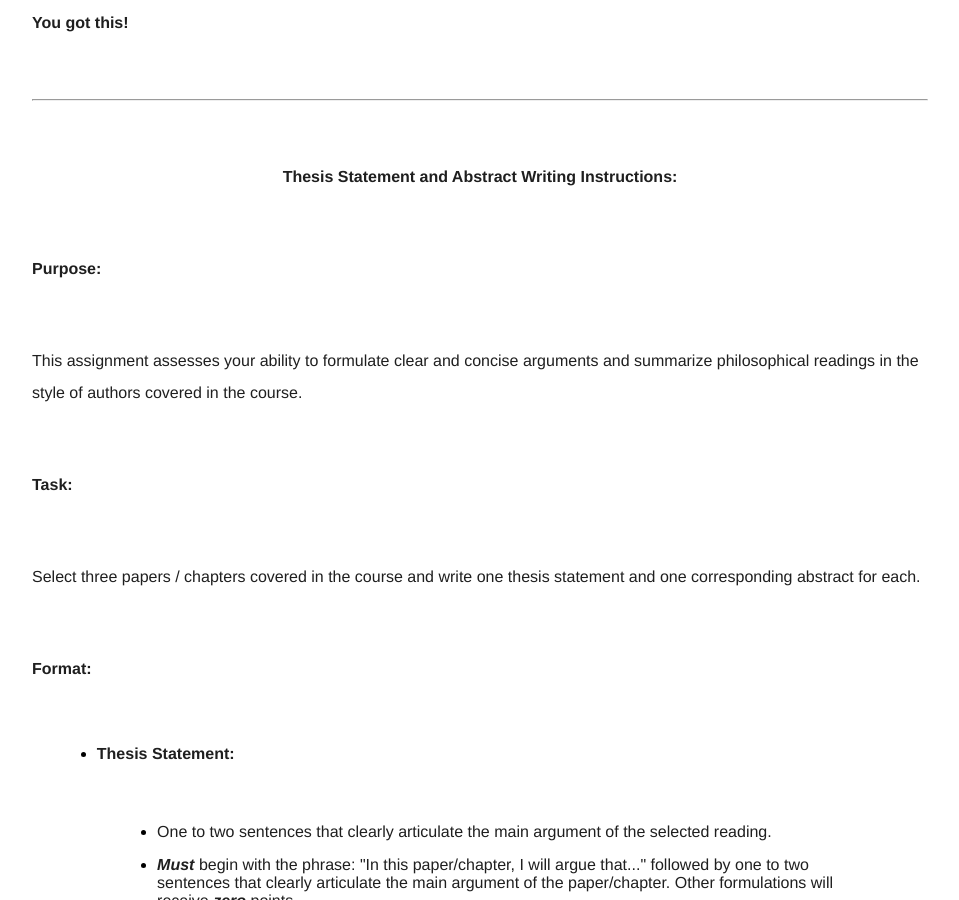
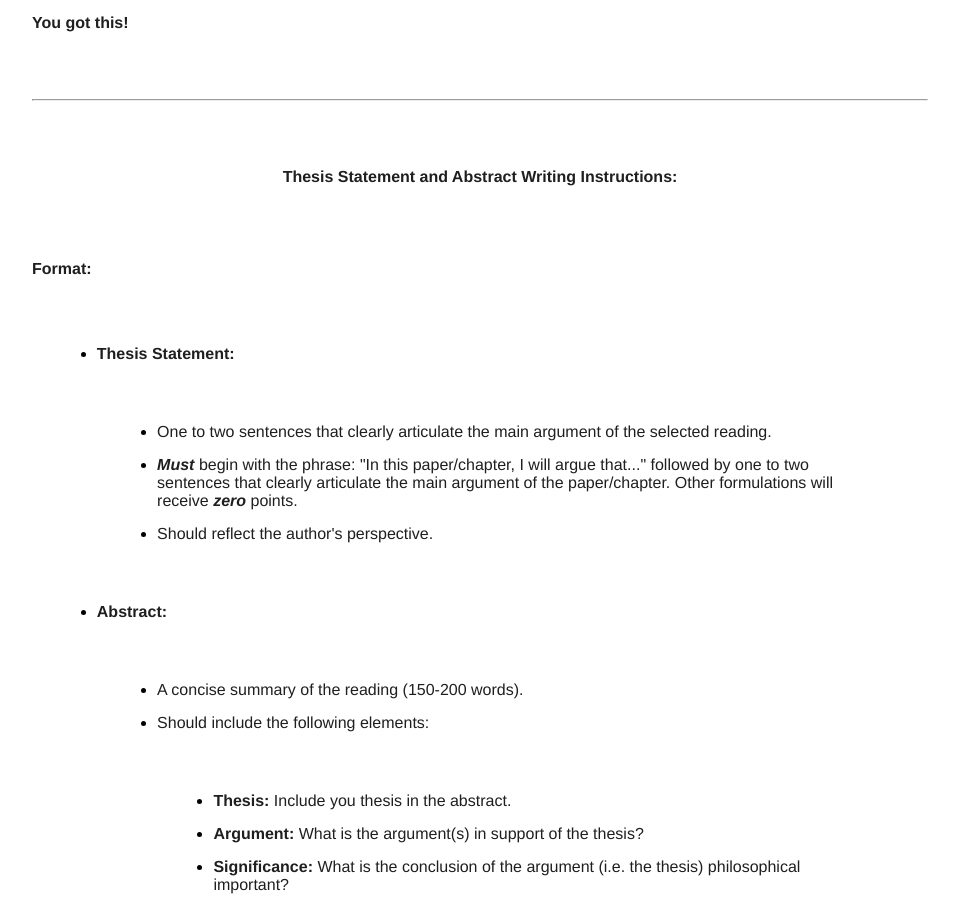
Before and after one commit to kevinjpatton/kevinjpatton.github.io, a Jekyll site: the page built from pedagogy/intro/intro_course_exams.html, in a window 1280 px wide and 900 px high, scrolled down 2186 px. Shown: the whole window, without its empty margins (160-1119 px from the left). Built offline with Jekyll 4.4.1, drawn with Linux system fonts in a browser that asks for light colours; Markdown is read by kramdown in place of the engine named in the settings.

Commit message:
Update intro_course_exams.html

```diff
--- a/pedagogy/intro/intro_course_exams.html
+++ b/pedagogy/intro/intro_course_exams.html
@@ -113,22 +113,6 @@ title: Pedagogy - Intro Course Exams
   <span style="color:#1f1f1f;">
     <strong>Thesis Statement and Abstract Writing Instructions:</strong>
   </span>
-</p>
-<p>
-  <span style="color:#1f1f1f;">
-    <strong>Purpose:</strong>
-  </span>
-</p>
-<p>
-  <span style="color:#1f1f1f;">This assignment assesses your ability to formulate clear and concise arguments and summarize philosophical readings in the style of authors covered in the course.</span>
-</p>
-<p>
-  <span style="color:#1f1f1f;">
-    <strong>Task:</strong>
-  </span>
-</p>
-<p>
-  <span style="color:#1f1f1f;">Select three papers / chapters covered in the course and write one thesis statement and one corresponding abstract for each.</span>
 </p>
 <p>
   <span style="color:#1f1f1f;">
```
